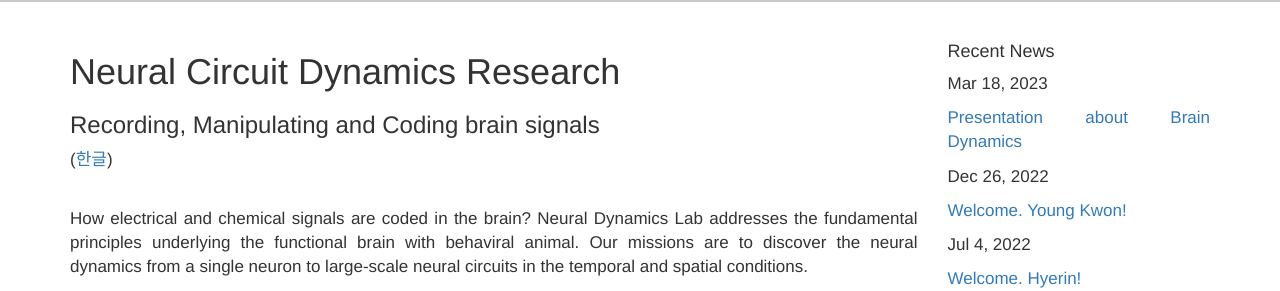
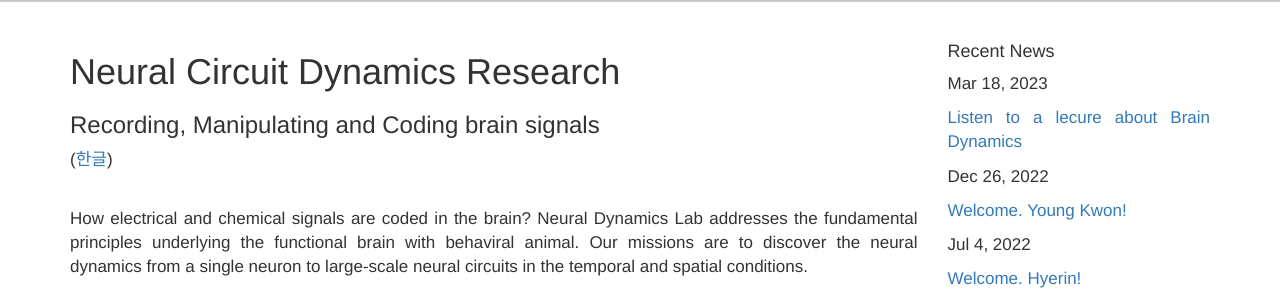
Before and after one commit to kleelab/kleelab.github.io, a Jekyll site: the page built from index.html, in a window 1280 px wide. Shown: the part 220-511 px from the top of the page. Built offline with Jekyll 4.4.1, drawn with Linux system fonts in a browser that asks for light colours; nearby versions of some CDN libraries; a style sheet for code colours, icons or effects is not loaded.

Commit message:
Update 2023-03-18- Brain Awareness Week.md

```diff
--- a/_posts/2023-03-18- Brain Awareness Week.md
+++ b/_posts/2023-03-18- Brain Awareness Week.md
@@ -1,6 +1,6 @@
 ---
 layout: post
-title:  Presentation about Brain Dynamics
+title: Listen to a lecure about Brain Dynamics
 date:   2023-03-18
 excerpt: >
 ---
```
